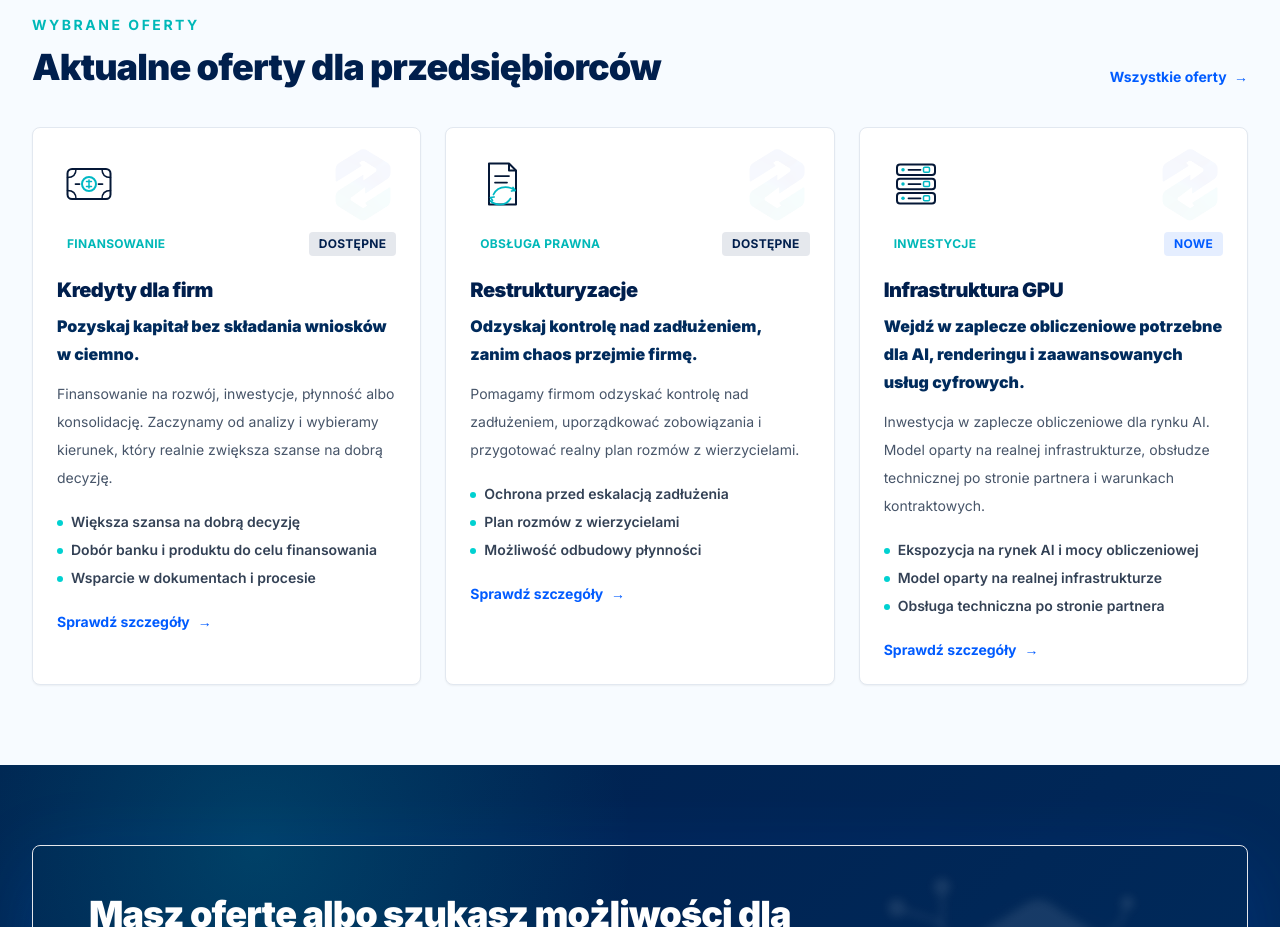
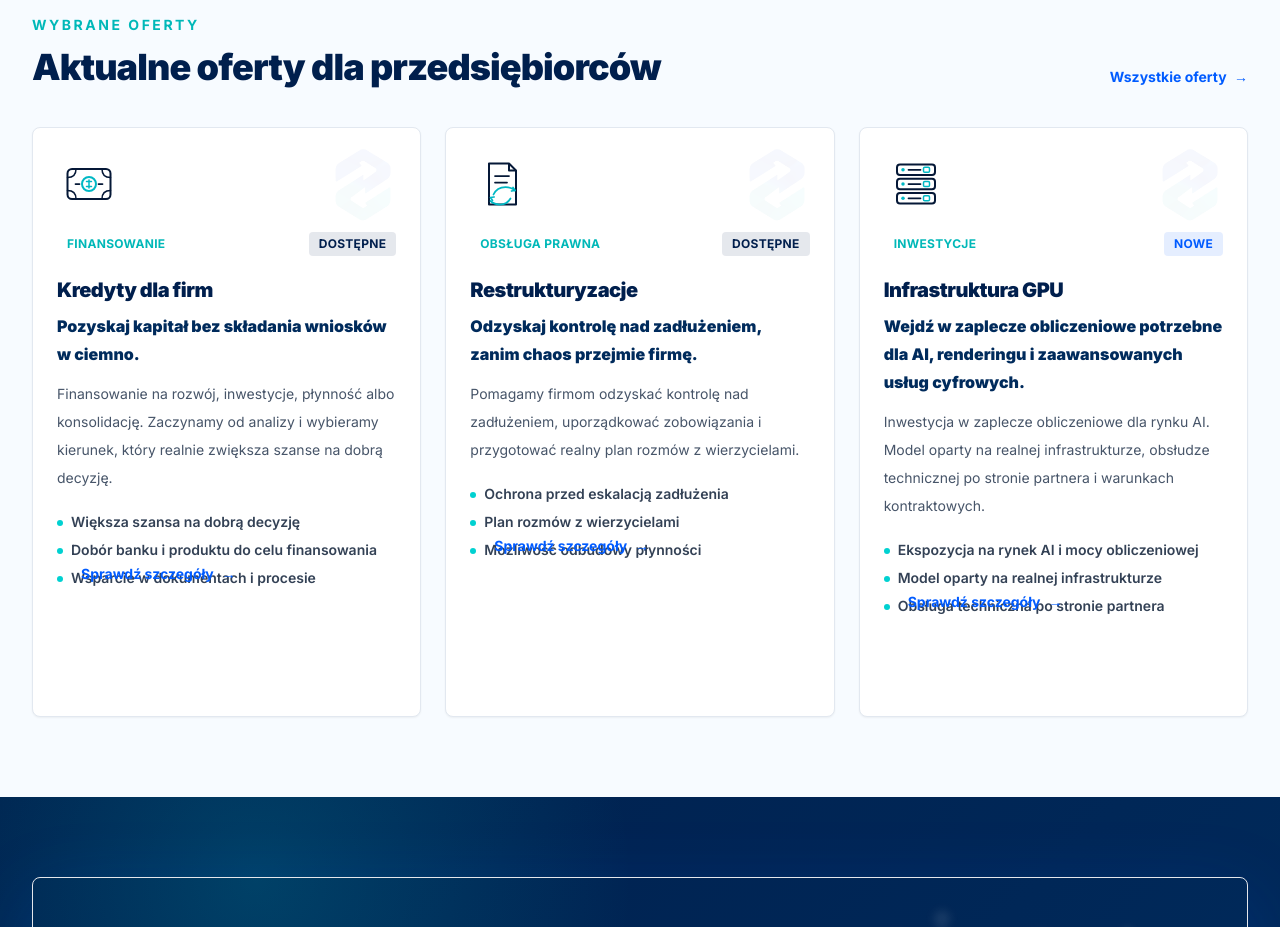
Before and after one commit to pSzymanek/dealshare, a Next.js app: page / in a window 1280 px wide. Shown: the part 1300-2227 px from the top of the page. Built offline with nearby package versions, Linux system fonts and the light colour scheme.

Commit message:
Anchor offer card details link

```diff
--- a/components/OfferCard.tsx
+++ b/components/OfferCard.tsx
@@ -21,7 +21,7 @@ export function OfferCard({ offer }: OfferCardProps) {
   const icon = offerIcons[offer.slug];
 
   return (
-    <article className="card-glass offer-card soft-lift group grid h-full grid-rows-[auto_auto_1fr_auto] rounded-lg border border-slate-200 bg-white p-6 shadow-sm hover:border-electric/30 hover:shadow-card">
+    <article className="card-glass offer-card soft-lift group flex h-full flex-col rounded-lg border border-slate-200 bg-white p-6 pb-20 shadow-sm hover:border-electric/30 hover:shadow-card">
       <div className="pointer-events-none !absolute right-4 top-4 !z-0 h-20 w-20 bg-[url('/sygnet.png')] bg-contain bg-center bg-no-repeat opacity-[0.035] transition group-hover:opacity-[0.08]" />
       {icon ? <Image src={icon} alt="" width={72} height={72} className="offer-card-icon relative h-16 w-16 object-contain" /> : null}
 
@@ -41,7 +41,7 @@ export function OfferCard({ offer }: OfferCardProps) {
         <Badge tone={offer.status === "Premium" || offer.status === "Nowe" ? "blue" : "dark"}>{offer.status}</Badge>
       </div>
 
-      <div className="relative flex min-h-0 flex-col">
+      <div className="relative flex flex-col">
         <h3 className="mt-5 text-xl font-black tracking-tight text-navy">{offer.title}</h3>
         <p className="mt-2 text-base font-black leading-7 text-ink">{offer.headline}</p>
         <p className="mt-3 text-sm leading-7 text-slate-600">{offer.description}</p>
@@ -56,7 +56,7 @@ export function OfferCard({ offer }: OfferCardProps) {
         </ul>
       </div>
 
-      <div className="relative flex min-h-11 flex-col justify-end self-end pt-6">
+      <div className="absolute bottom-6 left-6 right-6 z-[2] flex min-h-5 items-center">
         <Link href={`/oferty/${offer.slug}`} className="arrow-link inline-flex min-h-5 items-center text-sm font-bold leading-5 text-electric transition hover:text-teal">
           Sprawdź szczegóły
           <span aria-hidden="true" className="arrow-mark ml-2">
```
